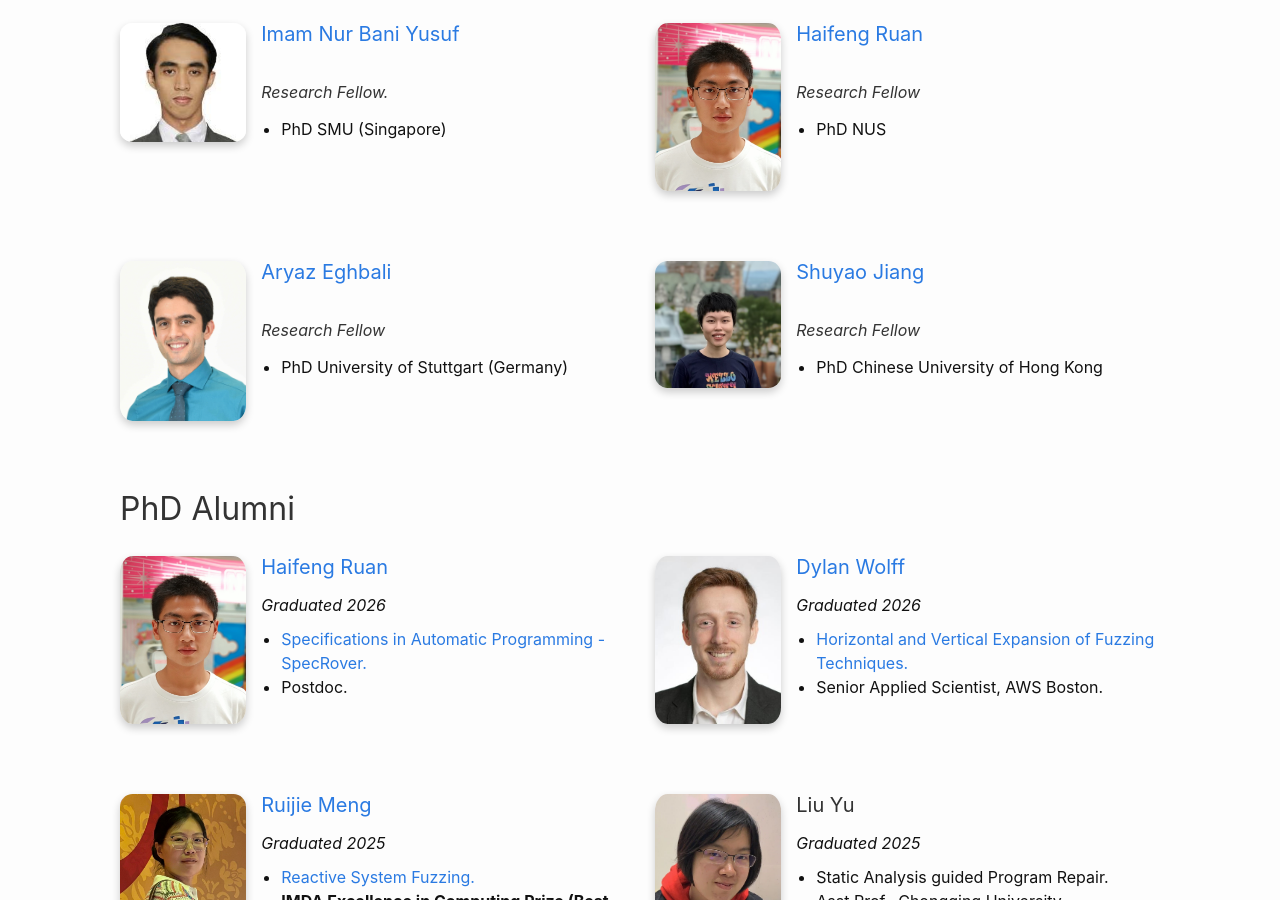
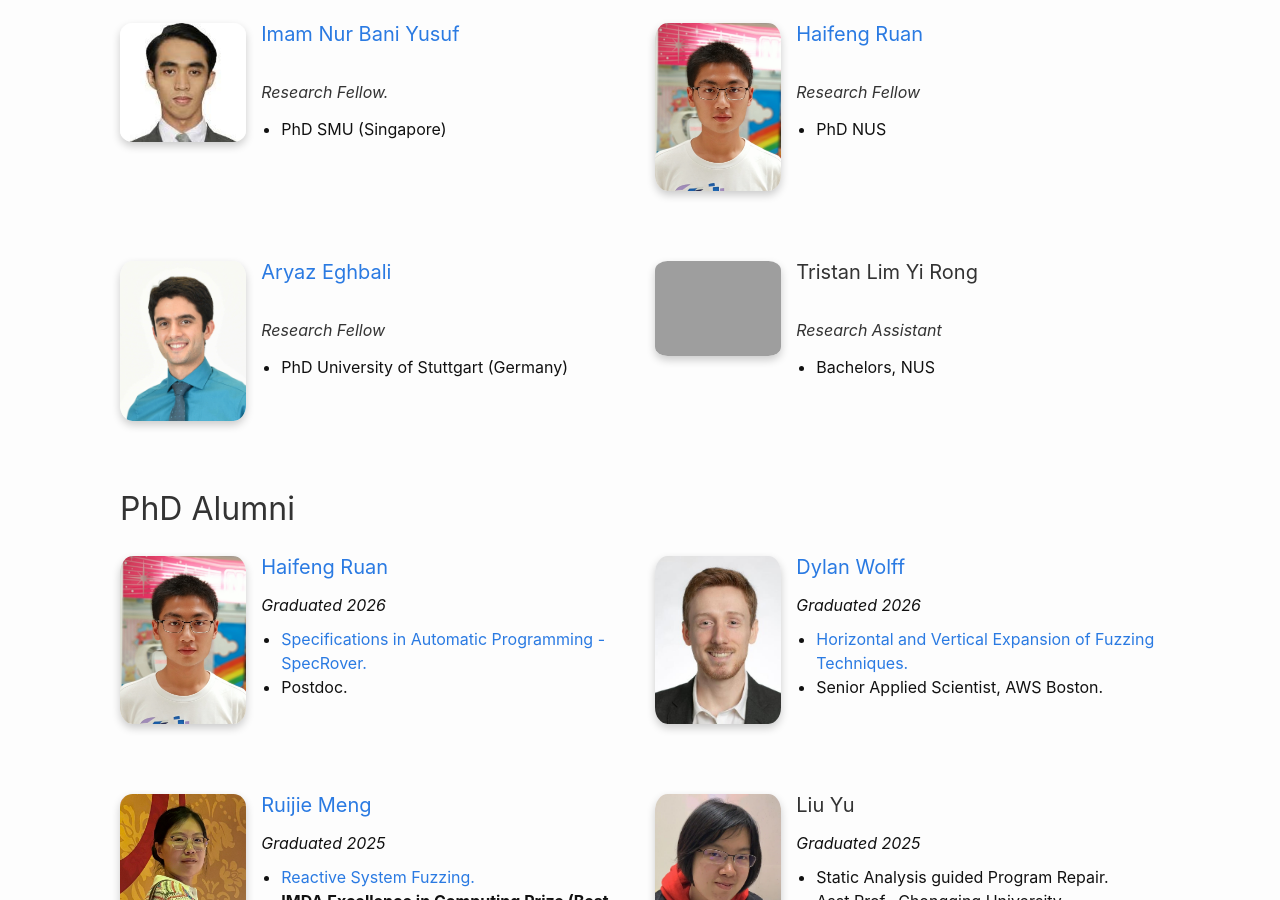
Before and after one commit to nus-tss/nus-tss.github.io, a Jekyll site: the page built from _pages/team.md, in a window 1280 px wide and 900 px high, scrolled down 2316 px. Built offline with Jekyll 4.4.1, drawn with Linux system fonts in a browser that asks for light colours; nearby versions of some CDN libraries.

Commit message:
Update staff member details
Replaced Shuyao Jiang with Tristan Lim Yi Rong in staff list.

```diff
--- a/_data/team/staff.yml
+++ b/_data/team/staff.yml
@@ -45,8 +45,8 @@
   info: PhD University of Stuttgart (Germany)
   website: https://aryaze.github.io/
 
-- name: Shuyao Jiang
-  photo: shuyao.jpg
-  role: Research Fellow
-  info: PhD Chinese University of Hong Kong
-  website: https://shuyaojiang.github.io/
+- name: Tristan Lim Yi Rong
+  photo: tristan.jpg
+  role: Research Assistant
+  info: Bachelors, NUS
+  website:
```
